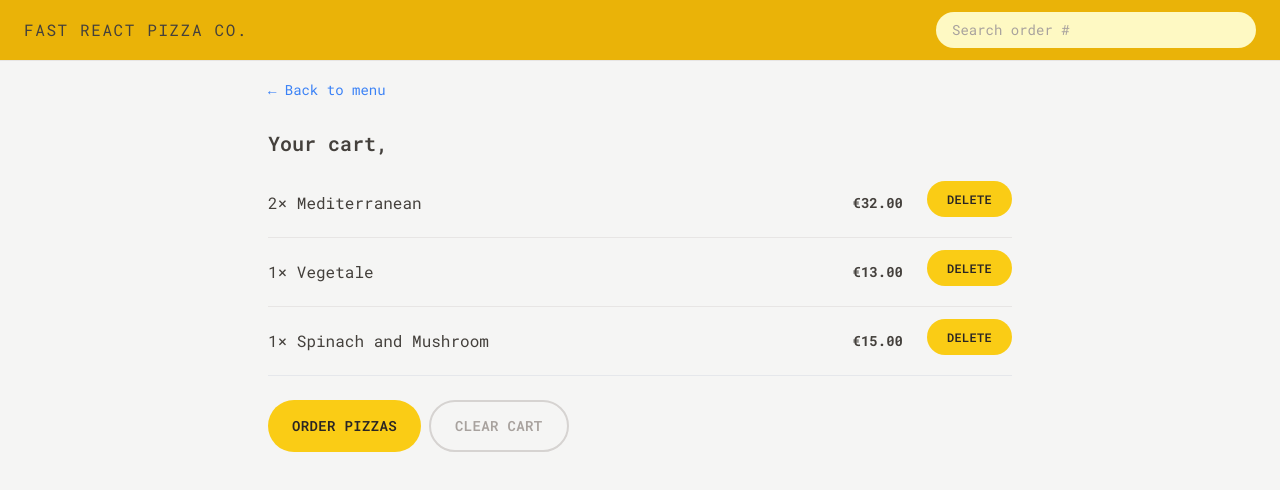
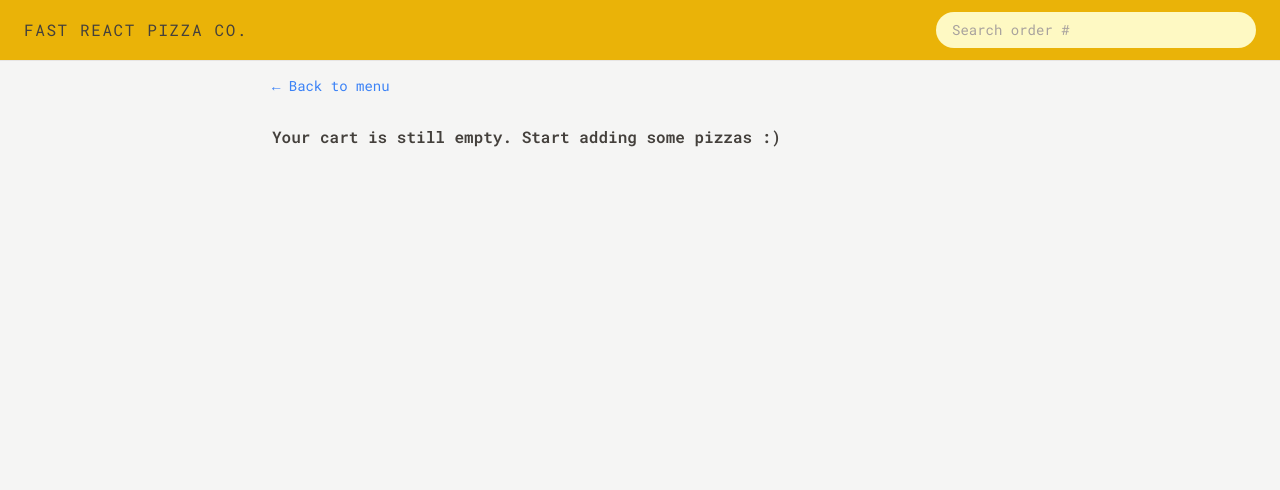
Before and after one commit to SladjanaDejanovic/Fast-React-Pizza, a React (Vite) app: page /cart in a window 1280 px wide. Shown: the top 490 px of the page. Built offline with nearby package versions, Linux system fonts and the light colour scheme.

Commit message:
cart page

```diff
--- a/src/features/cart/Cart.jsx
+++ b/src/features/cart/Cart.jsx
@@ -1,35 +1,40 @@
 import LinkButton from "../../ui/LinkButton";
 import Button from "../../ui/Button";
 import CartItem from "./CartItem";
-import { useSelector } from "react-redux";
+import { useSelector, useDispatch } from "react-redux";
+import { getCart, clearCart } from "./cartSlice";
+import EmptyCart from "./EmptyCart";
 
-const fakeCart = [
-  {
-    pizzaId: 12,
-    name: "Mediterranean",
-    quantity: 2,
-    unitPrice: 16,
-    totalPrice: 32,
-  },
-  {
-    pizzaId: 6,
-    name: "Vegetale",
-    quantity: 1,
-    unitPrice: 13,
-    totalPrice: 13,
-  },
-  {
-    pizzaId: 11,
-    name: "Spinach and Mushroom",
-    quantity: 1,
-    unitPrice: 15,
-    totalPrice: 15,
-  },
-];
+// const fakeCart = [
+//   {
+//     pizzaId: 12,
+//     name: "Mediterranean",
+//     quantity: 2,
+//     unitPrice: 16,
+//     totalPrice: 32,
+//   },
+//   {
+//     pizzaId: 6,
+//     name: "Vegetale",
+//     quantity: 1,
+//     unitPrice: 13,
+//     totalPrice: 13,
+//   },
+//   {
+//     pizzaId: 11,
+//     name: "Spinach and Mushroom",
+//     quantity: 1,
+//     unitPrice: 15,
+//     totalPrice: 15,
+//   },
+// ];
 
 function Cart() {
-  const cart = fakeCart;
+  const cart = useSelector(getCart);
   const username = useSelector((state) => state.user.username);
+  const dispatch = useDispatch();
+
+  if (!cart.length) return <EmptyCart />;
 
   return (
     <div className="py-4 px-3">
@@ -47,7 +52,9 @@
         <Button to="/order/new" type="primary">
           Order pizzas
         </Button>
-        <Button type="secondary">Clear cart</Button>
+        <Button type="secondary" onClick={() => dispatch(clearCart())}>
+          Clear cart
+        </Button>
       </div>
     </div>
   );
--- a/src/features/cart/CartOverview.jsx
+++ b/src/features/cart/CartOverview.jsx
@@ -12,7 +12,7 @@
   return (
     <div className="bg-stone-800 text-stone-200 text-sm px-4 py-4 sm:px-6 md:text-base flex items-center justify-between uppercase">
       <p className="text-stone-300 font-semibold space-x-4 sm:space-x-6">
-        <span>{totalCartQuantity}</span>
+        <span>{totalCartQuantity} pizzas</span>
         <span>{formatCurrency(totalCartPrice)}</span>
       </p>
       <Link to="/cart">Open cart &rarr;</Link>
--- a/src/features/cart/EmptyCart.jsx
+++ b/src/features/cart/EmptyCart.jsx
@@ -1,11 +1,13 @@
-import { Link } from 'react-router-dom';
+import LinkButton from "../../ui/LinkButton";
 
 function EmptyCart() {
   return (
-    <div>
-      <Link to="/menu">&larr; Back to menu</Link>
+    <div className="py-3 px-4">
+      <LinkButton to="/menu">&larr; Back to menu</LinkButton>
 
-      <p>Your cart is still empty. Start adding some pizzas :)</p>
+      <p className="font-semibold mt-7">
+        Your cart is still empty. Start adding some pizzas :)
+      </p>
     </div>
   );
 }
--- a/src/features/cart/cartSlice.js
+++ b/src/features/cart/cartSlice.js
@@ -55,6 +55,8 @@
 
 export default cartSlice.reducer;
 
+export const getCart = (state) => state.cart.cart;
+
 // redux selector function. standard is that these functions start with get keyword, and that we have them all in central place, in slice file, bc we'll need this in another component later
 // having multiple selector functions like this can cause performance issues in larger applications, so for that is used reselect library which will allow us to optimize these selectors
 export const getTotalCartQuantity = (state) =>
```
